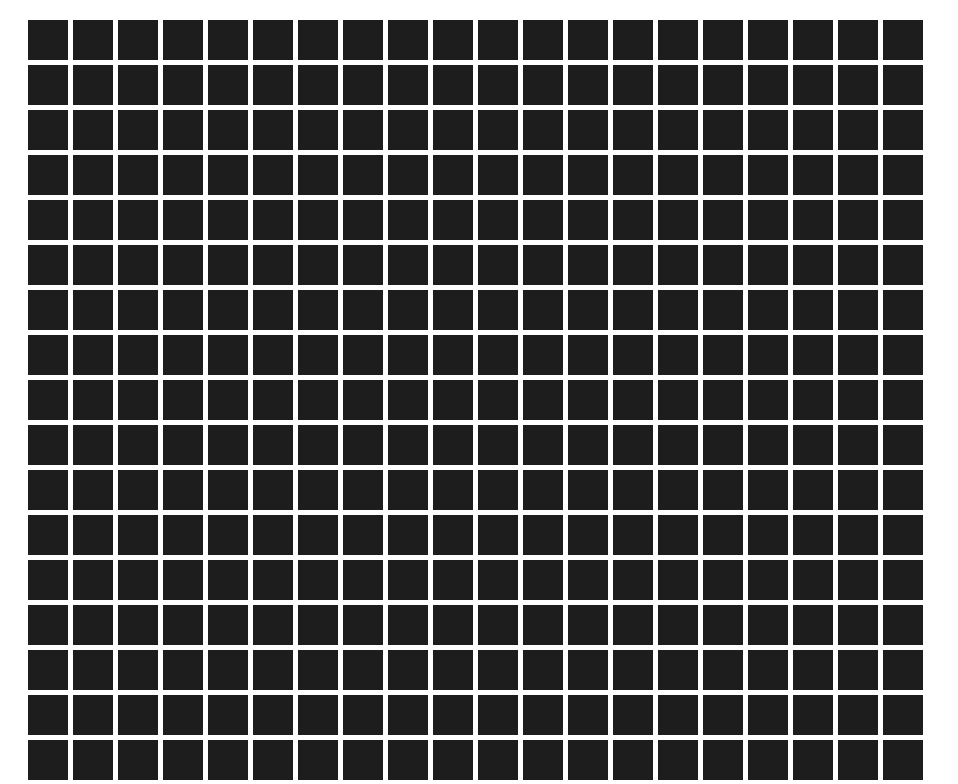
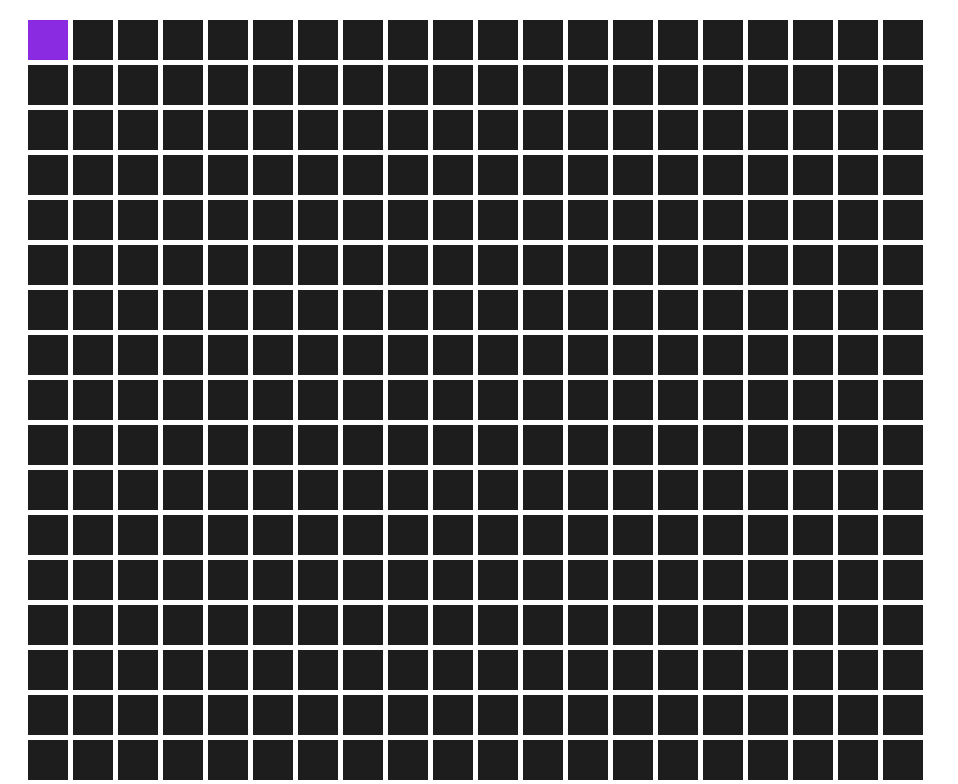
Before and after one commit to acciojob/Color-board-trishaSolanki, a website: page main.html in a window 1280 px wide. In both pictures the pointer is over the element 48 px from the left and 40 px from the top of the page. Shown: the top 784 px of the page, without its empty margins (0-958 px from the left). Drawn offline with Linux system fonts and the light colour scheme.

Commit message:
created a submission

```diff
--- a/styles.css
+++ b/styles.css
@@ -9,10 +9,10 @@
 .square {
       width: 40px;
       height: 40px;
-      background-color: #1D1D1D; /* Initial color */
+      background-color: rgb(29,29,29); /* Initial color */
       transition: background-color 1s ease; /* Smooth transition */
     }
 
     .square:hover {
-      background-color:rgb(29,29,29); /* Color on hover */
+      background-color:blueviolet; /* Color on hover */
     }
```
